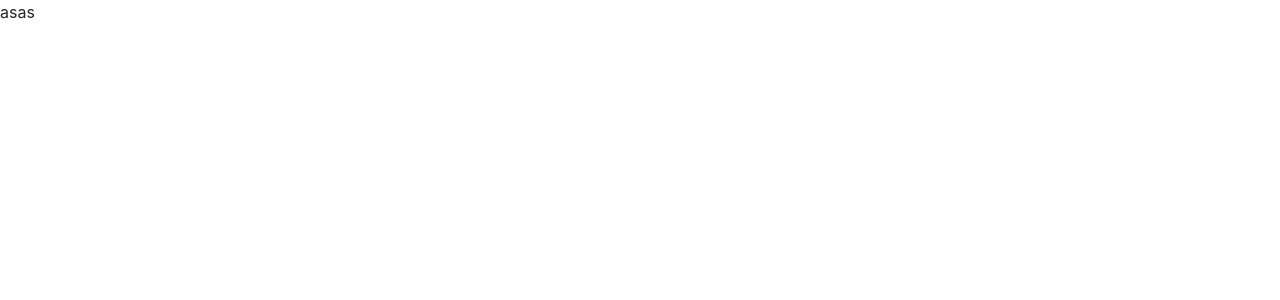
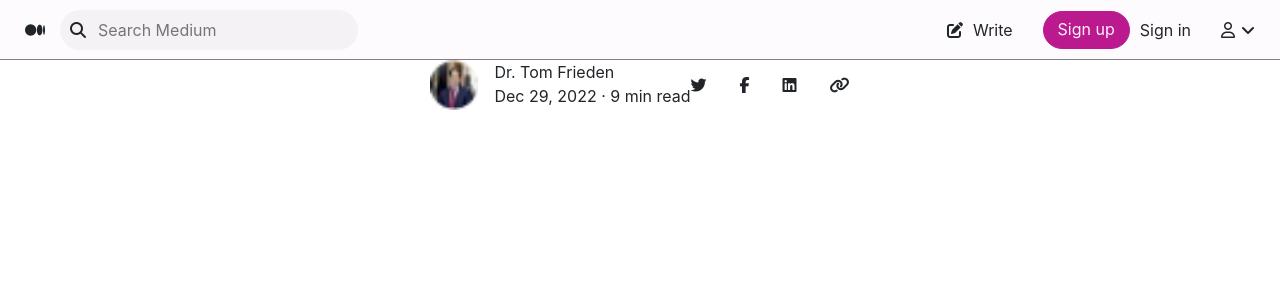
Before and after one commit to NaDo2383/react-medium, a React (Create React App) app: page /newsDetail/1 in a window 1280 px wide. Shown: the top 300 px of the page. Built offline with nearby package versions, Linux system fonts and the light colour scheme.

Commit message:
20230121 home

```diff
--- a/src/components/barChart.js
+++ b/src/components/barChart.js
@@ -28,7 +28,7 @@ export const options = {
         },
         title: {
             display: true,
-            text: 'Chart.js Bar Chart',
+            text: 'Admin chart',
         },
     },
 };
--- /dev/null
+++ b/src/components/newsDetailBody.js
@@ -0,0 +1,49 @@
+import React from 'react'
+import  {menu, news, users,newsCat, userInfo} from "../components/data"
+
+export default function NewsDetailBody({newsId}) {
+    let newsCreatedUser = {};
+    let newsCreatedUserId = "";
+    let newsDetail = {};
+    news.map(news => {
+        if (news.id == newsId){
+            newsCreatedUserId = news.createdUserId
+            newsDetail={...news}
+        }
+    })
+    users.map (users => {
+        if(users.id == newsCreatedUserId){
+            newsCreatedUser = {...users}
+        }
+    })
+
+    console.log(newsDetail);
+
+  return (
+    <div>
+        <div id='newsDetailMainSection'>
+            <div id='newsDetailMainSection1'>
+                <div id='newsDetailMain'>
+                    <div id='newsDetailMainHead'>
+                        <div id='createdUserInfo'>
+                            <img src={newsCreatedUser.img} width="48px"/>
+                            <div id='createdUserNameAndDate'>
+                                <div>{newsCreatedUser.name}</div>
+                                <div> {newsDetail.postedDate} · {newsDetail.read}</div>
+                            </div>
+                        </div>
+                        <div id='socialIcons'>
+                            <i class="fa-brands fa-twitter"></i>
+                            <i class="fa-brands fa-facebook-f"></i>
+                            <i class="fa-brands fa-linkedin"></i>
+                            <i class="fa-solid fa-link"></i>
+                        </div>
+                    </div>
+                </div>
+                <div id='newsDetailAside'>
+                </div>
+            </div>
+        </div>
+    </div>
+  )
+}
--- /dev/null
+++ b/src/components/newsDetailHeader.js
@@ -0,0 +1,29 @@
+import React from 'react'
+
+export default function NewsDetailHeader() {
+  return (
+    <div id='NewsDetailHeader'>
+        <div id="logoAndSearch">
+            <i id='mediumLogo' class="fa-brands fa-medium"></i>
+            <div id='newsDetailHeaderSearch'>
+                <i  id='searchInputIcon' class="fa-solid fa-magnifying-glass"></i>
+                <input id='searchInput' type="search" placeholder='Search Medium'></input>
+            </div>
+        </div>
+        <div id='signingSection'>
+            <div id='writeSection'>
+                <i class="fa-solid fa-pen-to-square"></i>
+                <span>Write</span>
+            </div>
+            <div id='NewsDetailHeaderBtns'>
+                <span id='signUpBtn'>Sign up</span>
+                <span id='signInBtn'>Sign in</span>
+            </div>
+            <div id='profile'>
+                <i class="fa-regular fa-user"></i>
+                <i class="fa-solid fa-angle-down"></i>
+            </div>
+        </div>
+    </div>
+  )
+}
--- /dev/null
+++ b/src/css/NewsDetail.css
@@ -0,0 +1,91 @@
+#NewsDetailHeader {
+    height: 60px;
+    display: flex;
+    justify-content: space-between;
+    background: #FEFBFF;
+    border-bottom: 1px solid grey;
+    padding-left: 25px;
+    padding-right: 25px;
+}
+
+#logoAndSearch {
+    display: flex;
+    align-items: center;
+    gap: 15px;
+}
+
+#newsDetailHeaderSearch {
+    background-color: #F5F2F6;
+    border-radius: 20px;
+    padding: 10px;
+    gap: 10px;
+    display: flex;
+    align-items: center;
+}
+
+#searchInput {
+    height: 20px;
+    background-color: #F5F2F6;
+    border: none;
+    outline: none;
+}
+
+#signingSection {
+    display: flex;
+    align-items: center;
+    gap: 30px;
+}
+
+#writeSection {
+    display: flex;
+    align-items: center;
+    gap: 10px;
+}
+
+#NewsDetailHeaderBtns {
+    display: flex;
+    align-items: center;
+    gap: 10px;
+}
+
+#signUpBtn {
+    background-color: #BB1A8E;
+    color: #FFF1FF;
+    border: 1px solid #BB1A8E;
+    border-radius: 1386px;
+    padding: 5px 14px 7px 14px;
+
+}
+
+#profile {
+    display: flex;
+    align-items: center;
+    gap: 6px;
+}
+
+#newsDetailMainSection {
+    display: flex;
+    flex-direction: row;
+    justify-content: center;
+}
+
+#newsDetailMainSection1{
+    display: flex;
+    max-width: 1380px;
+}
+
+#newsDetailMainHead {
+    display: flex;
+    justify-content: space-between;
+    align-items: center;
+}
+
+#createdUserInfo {
+    display: flex;
+    gap: 16px;
+}
+
+#socialIcons {
+    display: flex;
+    gap: 33px;
+}
--- a/src/pages/adminLogIn.js
+++ b/src/pages/adminLogIn.js
@@ -20,7 +20,6 @@ export default function AdminLogIn() {
     }, []);
 
     if (loading) return "Loading";
-
 
     return (
         <div>
@@ -102,10 +101,9 @@ export default function AdminLogIn() {
                                         <th>IsTrending</th>
                                     </thead>
                                     <tbody>
-
                                         {
                                             error ? (<div>Error</div>) : (
-                                                data.map(({ _id, title, isTrending, category }, index) => {
+                                                data.map(({ title, isTrending, category }, index) => {
                                                     return (
                                                         <tr key={index}>
                                                             <td>{index + 1}</td>
@@ -115,27 +113,7 @@ export default function AdminLogIn() {
                                                         </tr>)
                                                 })
                                             )
-
-
-
-
                                         }
-                                        {/*
-                                        {if(error){
-
-                                        <div>Error</div>
-
-                                        }else{
-                                         (data.map(({ _id, title, isTrending, category }, index) => {
-                                            return (
-                                                <tr key={index}>
-                                                    <td>{index + 1}</td>
-                                                    <td>{title}</td>
-                                                    <td>{category}</td>
-                                                    <td>{isTrending ? (<span className='badge bg-success'>Yes</span>) : (<span className='badge bg-danger'>No</span>)}</td>
-                                                </tr>)
-                                        })})
-                                        }} */}
                                     </tbody>
                                 </table>
                             </div>
--- a/src/pages/newsDetail.js
+++ b/src/pages/newsDetail.js
@@ -1,11 +1,17 @@
 import React from 'react'
 import { useParams } from 'react-router'
+import "../css/NewsDetail.css"
+import NewsDetailHeader from '../components/newsDetailHeader';
+import NewsDetailBody from '../components/newsDetailBody';
 
 export default function NewsDetail() {
   const { id } = useParams();
   return (
     <div>
-      asas
+      <nav>
+        <NewsDetailHeader />
+        <NewsDetailBody newsId={id} />
+      </nav>
     </div>
   )
 }
```
